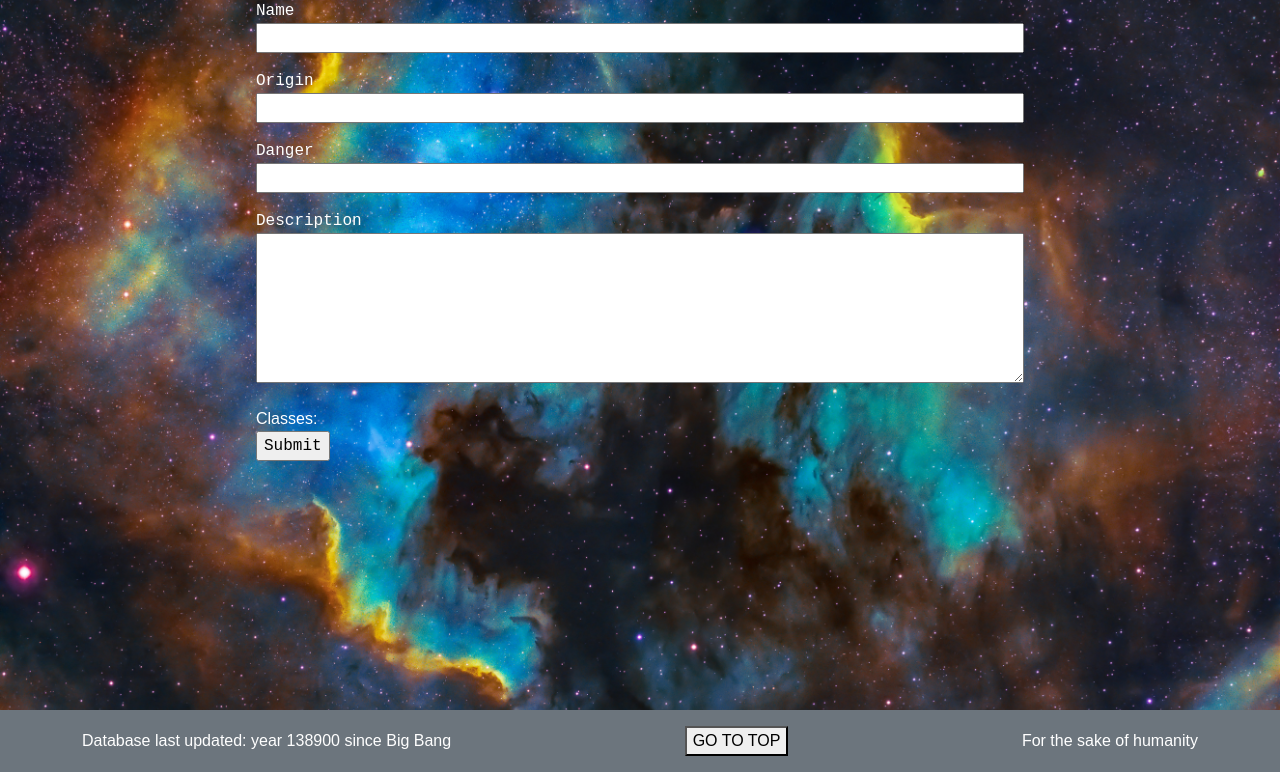
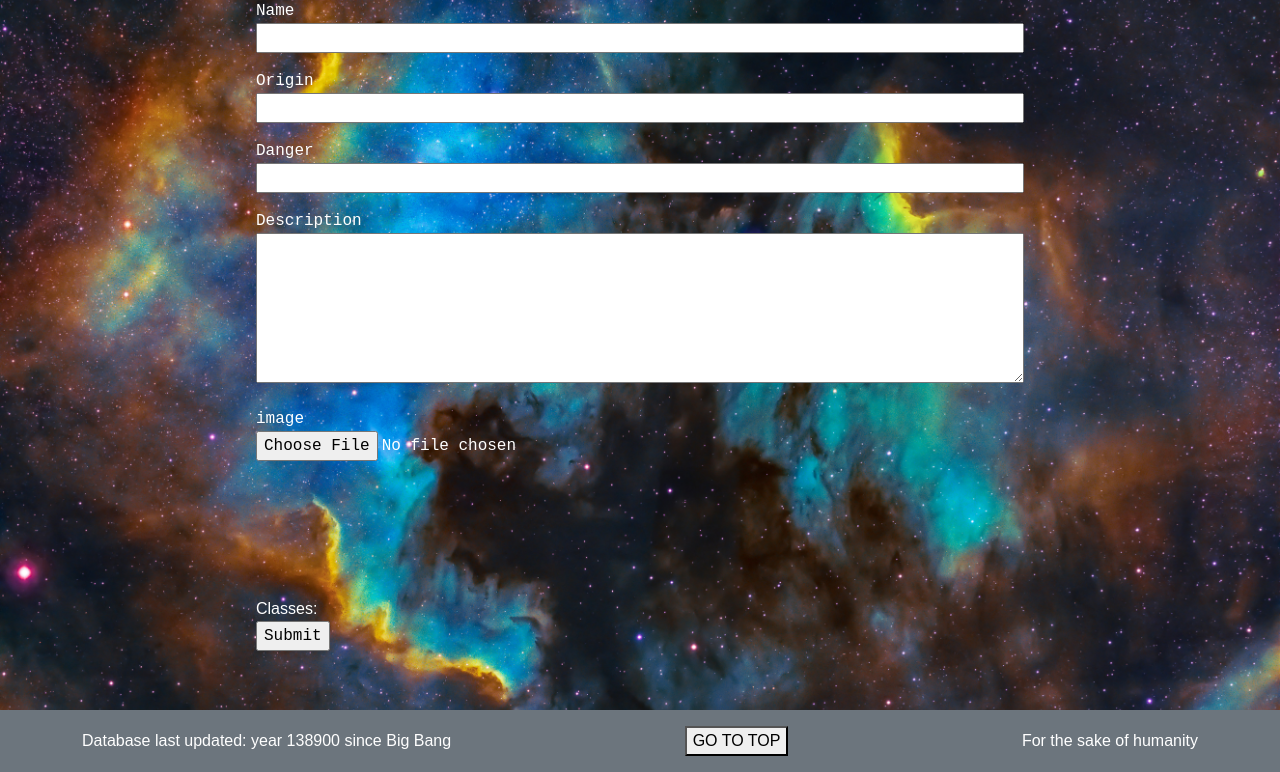
Before and after one commit to YuXiang1105/proyect-web-begginer, a Flask app: page /form in a window 1280 px wide. Shown: the part 90-862 px from the top of the page. Run offline with Flask 3, Linux system fonts and the light colour scheme; the visitor is signed in with stand-in values (Sample User, id 1); data that the repository does not hold is empty; some libraries are stand-ins or nearby versions.

Commit message:
photo upload complete

```diff
--- a/app/auth.py
+++ b/app/auth.py
@@ -1,11 +1,14 @@
 from flask_login import login_user, logout_user, login_required, current_user
 from flask import Blueprint, render_template, redirect, url_for, flash, request
 from .forms import newClass, log_in_form, register_form
-from .models import Alien, AlienClass
+from .models import Alien, AlienClass, AlienImage
 from . import db
 from .models import User
 from urllib.parse import urlparse, urljoin
-
+from werkzeug.utils import secure_filename
+import os
+import uuid
+from flask import current_app
 auth = Blueprint("auth", __name__)
 
 def is_safe_url(target):
@@ -46,6 +49,25 @@ def form():
     form = newClass()
     form.class_imput.choices = [(classes.id, classes.name) for classes in AlienClass.query.order_by(AlienClass.name).all()]
     if form.validate_on_submit():
+        image = None
+
+        if form.image.data:
+            file = form.image.data
+            original_filename = secure_filename(file.filename)
+            if not original_filename:
+                flash('No selected file', 'warning')
+                return render_template(url_for('auth.form'), form=form)
+
+            unique_prefix = uuid.uuid4().hex #we create a unique prefix to avoid name conflicts
+            filename = f"{unique_prefix}_{original_filename}" #we create the final filename
+            upload_folder = current_app.config["IMG_FOLDERS"] #the folder for the storage
+            os.makedirs(upload_folder, exist_ok=True)#we create the folder if it does not exist
+            file_path = os.path.join(upload_folder, filename)#the complete path for the storage
+
+            file.save(file_path)#we upload the image
+            image = filename  #we store the filename in the database
+
+
         #When sumbitting, I append the we alien to the 'Alien' array and redirects and refresh the page 'species'
         new_alien = Alien(
             Name=form.name.data,
@@ -54,6 +76,11 @@ def form():
             Description=form.description.data,
             user_id=current_user.id
         )
+        if image is not None:
+            new_image = AlienImage(filename=image)
+            new_alien.image.append(new_image)
+
+
         for class_id in form.class_imput.data:
             new_class = AlienClass.query.get(class_id)
             new_alien.classes.append(new_class)
--- a/app/forms.py
+++ b/app/forms.py
@@ -1,10 +1,13 @@
 from flask_wtf import FlaskForm
-from wtforms import StringField, PasswordField, SubmitField, EmailField, TextAreaField,SelectMultipleField,widgets
+from wtforms import StringField, PasswordField, SubmitField, EmailField, TextAreaField,SelectMultipleField,widgets, FileField
 from wtforms.validators import DataRequired, Email, EqualTo, Length, ValidationError
+from flask_wtf.file import FileAllowed
 from app.models import User
 
 #form for adding a new alien
 class newClass(FlaskForm):
+     #It is not necessary to upload an image for a new relic
+    image = FileField('image', validators=[FileAllowed(["jpg", "jpeg", "png", "gif"], "invalid file type")])
     name = StringField('Name', validators=[DataRequired()])
     danger = StringField('Danger', validators=[DataRequired()])
     origin = StringField('Origin')
@@ -44,6 +47,7 @@ class register_form(FlaskForm):
 class editRelicForm(FlaskForm):
      #no data required because the user might not want to change all the fields
     name = StringField('Name')
+    image = FileField('image', validators=[FileAllowed(["jpg", "jpeg", "png", "gif"], "invalid file type")])
     danger = StringField('Danger')
     origin = StringField('Origin')
     description = TextAreaField('Description')
--- a/app/models.py
+++ b/app/models.py
@@ -29,6 +29,9 @@ class Alien(db.Model):
     Danger =  db.Column(db.String(100), nullable=False)
     Origin = db.Column(db.String(100), nullable=True)
     Description = db.Column(db.Text, nullable=False)
+
+    image = db.relationship('AlienImage', backref='alien', lazy=True)
+
     classes = db.relationship(
     "AlienClass",
     secondary=alien_class_relation,
@@ -60,3 +63,8 @@ class User(db.Model, UserMixin):
 @login_manager.user_loader
 def load_user(user_id):
  return User.query.get(int(user_id))
+
+class AlienImage(db.Model):
+    id = db.Column(db.Integer, primary_key=True)
+    filename = db.Column(db.String(100),unique = True  ,nullable=False)
+    relic_id = db.Column(db.Integer, db.ForeignKey('alien.Id'), nullable=False)
--- a/app/templates/auth/form.html
+++ b/app/templates/auth/form.html
@@ -5,7 +5,7 @@
       <h1>Add a new creature!</h1>
       <!-- When we sumbit this form, it sends with a post method
         and adds an alien to the array 'Aliens' -->
-      <form method="POST">
+      <form method="POST" enctype="multipart/form-data">
         {{ form.hidden_tag() }}
         <p>
           {{ form.name.label }}<br />
@@ -23,6 +23,10 @@
           {{ form.description.label }}<br />
           {{ form.description(style='width:100%; height:150px;') }}
         </p>
+        <p>
+          {{ form.image.label }}<br />
+          {{ form.image(style='width:100%; height:150px;') }}
+          </p>
          <div class="form-group">
         <label>Classes:</label>
         <div>
--- a/app/templates/main/edit_form.html
+++ b/app/templates/main/edit_form.html
@@ -5,7 +5,7 @@
       <h1>You are editing the alien: {{alien.name}} </h1>
       <p> If you leave a field blank, the previous value will be kept. </p>
 
-      <form method="POST">
+      <form method="POST", enctype="multipart/form-data">
         {{ form.hidden_tag() }}
         <p>
           {{ form.name.label }}<br />
@@ -23,6 +23,10 @@
           {{ form.description.label }}<br />
           {{ form.description(style='width:100%; height:150px;') }}
         </p>
+                <p>
+          {{ form.image.label }}<br />
+          {{ form.image(style='width:100%; height:150px;') }}
+          </p>
          <div class="form-group">
         <label>Classes:</label>
         <div>
--- a/config.py
+++ b/config.py
@@ -1,12 +1,18 @@
+import os
+
+mydir = os.path.abspath(os.path.dirname(__file__))
+
 class Config():
     SECRET_KEY = 'the super secret ket'
     SQLALCHEMY = False
     ALIENS_PER_PAGE = 20
+    IMG_FOLDERS = os.path.join(mydir, "app", "static", "user_images") #storage the images in the static folder, in a new folder
 
 class DevConfig(Config):
     SQLALCHEMY_DATABASE_URI = 'sqlite:///aliens.db'
     DEBUG = True
     ALIENS_PER_PAGE = 6
+    IMG_FOLDERS = os.path.join(mydir, "app", "static", "user_images") #storage the images in the static folder, in a new folder
 
 class TestConfig(Config):
     SQLALCHEMY_DATABASE_URI = 'sqlite:///:memory:'
```
Also changed, not shown: app/routes.py (+29 -1 lines), app/templates/main/species.html (+7 -0 lines), app/static/user_images/3713f6f8bd19443c84e5e266dedc4d51_a0f6d8722e2ca13e433591c68bc5401f.jpg (added), app/static/user_images/ef4bcfeb0f7e40b3ad86e11a34b6d1e7_a0f6d8722e2ca13e433591c68bc5401f.jpg (added).
